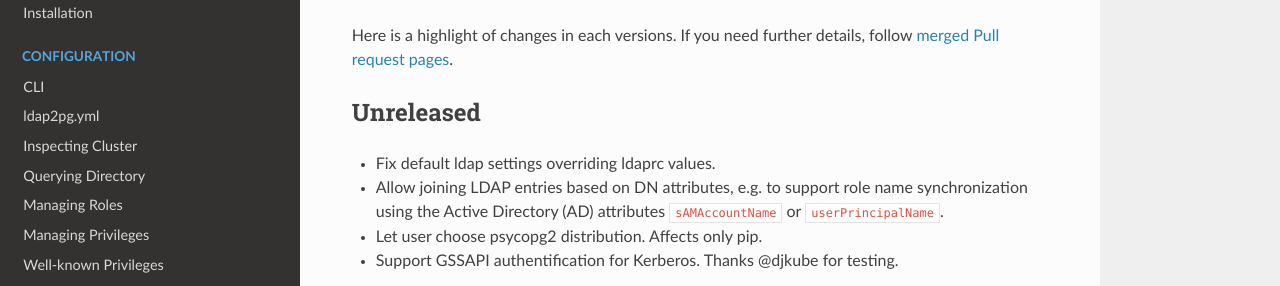
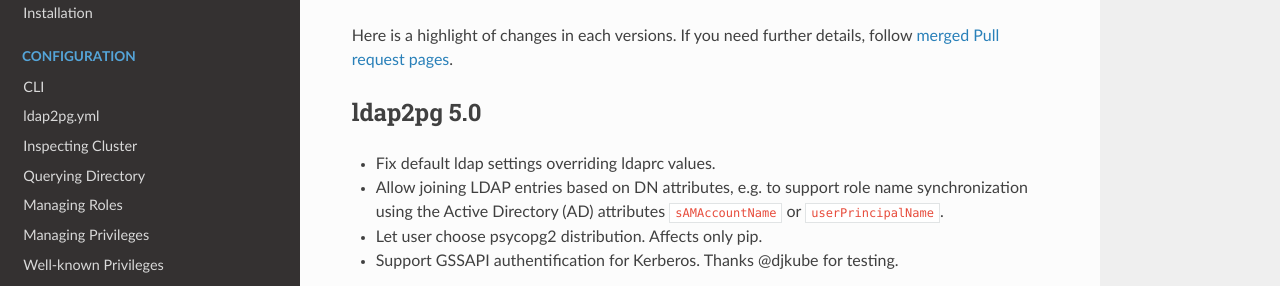
Before and after one commit to dalibo/ldap2pg, an MkDocs documentation site: the page built from docs/changelog.md, in a window 1280 px wide and 900 px high. Shown: the part 136-422 px from the top of the window. Built offline with MkDocs 1.6.1, drawn with Linux system fonts in a browser that asks for light colours; nearby versions of some CDN libraries.

Commit message:
Version 5.0

```diff
--- a/docs/changelog.md
+++ b/docs/changelog.md
@@ -7,7 +7,7 @@
 pages](https://github.com/dalibo/ldap2pg/pulls?utf8=%E2%9C%93&q=is%3Apr%20is%3Amerged).
 
 
-# Unreleased
+# ldap2pg 5.0
 
 - Fix default ldap settings overriding ldaprc values.
 - Allow joining LDAP entries based on DN attributes, e.g. to support role name
--- a/setup.py
+++ b/setup.py
@@ -17,7 +17,7 @@
 
 setup(
     name='ldap2pg',
-    version='4.18',
+    version='5.0',
     description='Manage PostgreSQL roles and privileges from YAML or LDAP',
     url='https://github.com/dalibo/ldap2pg',
     author='Dalibo',
```
